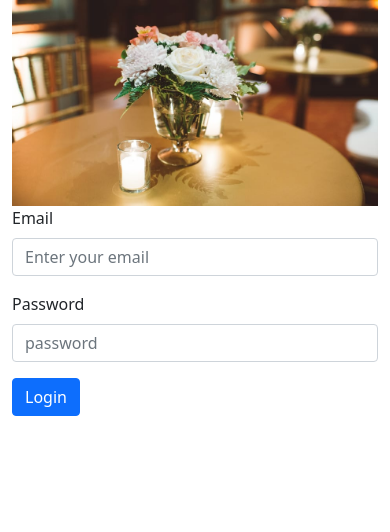
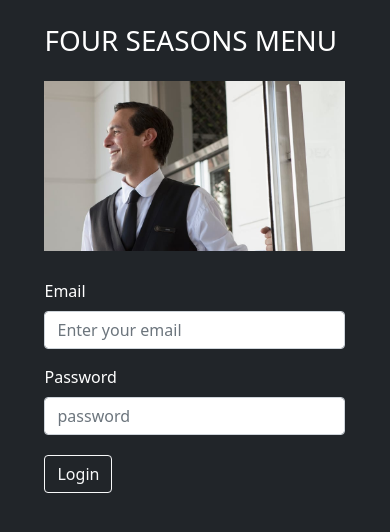
Before and after one commit to Moonriz-ar/alkemy-challenge-react, a React (Create React App) app: page / in a window 390 px wide. Shown: the top 532 px of the page. Built offline with nearby package versions, Linux system fonts and the light colour scheme.

Commit message:
styled with react-bootstrap for desktop and mobile

```diff
--- a/src/Home.js
+++ b/src/Home.js
@@ -1,13 +1,21 @@
+import { useState } from "react";
+
 import { RecipesProvider } from "./features/recipeSearch/searchRecipeContext";
 import { MenuProvider } from "./features/menu/menuContext";
+
 import Menu from "./features/menu/Menu";
 import SearchBar from "./features/recipeSearch/SearchBar";
 import SearchResults from "./features/recipeSearch/SearchResults";
 import MenuButton from "./features/menu/MenuButton";
-
 import Navbar from "react-bootstrap/Navbar";
+import Offcanvas from "react-bootstrap/Offcanvas";
 
 const Home = () => {
+  const [show, setShow] = useState(false);
+
+  const handleClose = () => setShow(false);
+  const handleShow = () => setShow(true);
+
   return (
     <>
       <MenuProvider>
@@ -29,10 +37,17 @@
             <SearchBar />
           </Navbar>
 
-          <div className="content-wrapper">
+          <div className="position-relative pb-5">
             <SearchResults />
-            <MenuButton className="menu-button" />
-            <Menu />
+            <MenuButton handleShow={handleShow} />
+            <Offcanvas show={show} onHide={handleClose}>
+              <Offcanvas.Header closeButton>
+                <Offcanvas.Title>Menu</Offcanvas.Title>
+              </Offcanvas.Header>
+              <Offcanvas.Body>
+                <Menu />
+              </Offcanvas.Body>
+            </Offcanvas>
           </div>
         </RecipesProvider>
       </MenuProvider>
--- a/src/components/RecipeCard.js
+++ b/src/components/RecipeCard.js
@@ -44,7 +44,7 @@
 
       {add && (
         <Button
-          variant="dark"
+          variant="dark rounded-bottom"
           onClick={() =>
             addRecipeMenu(
               recipe,
@@ -61,7 +61,7 @@
       )}
       {remove && (
         <Button
-          variant="dark"
+          variant="dark rounded-bottom"
           onClick={() => removeRecipeMenu(recipe, dispatch)}
         >
           {remove}
--- a/src/components/RecipeGrid.js
+++ b/src/components/RecipeGrid.js
@@ -3,10 +3,10 @@
 import Container from "react-bootstrap/Container";
 import RecipeCard from "./RecipeCard";
 
-const RecipeGrid = ({ recipes, add, remove }) => {
+const RecipeGrid = ({ recipes, isSearchResult, add, remove }) => {
   return (
     <Container>
-      <Row xs={1} md={4} className="g-4">
+      <Row xs={1} md={isSearchResult ? 4 : 1} className="g-4">
         {recipes
           ? recipes.map((recipe) => {
               return (
--- a/src/features/loginform/LoadingButton.js
+++ b/src/features/loginform/LoadingButton.js
@@ -3,7 +3,7 @@
 
 const LoadingButton = () => {
   return (
-    <Button variant="primary" className="mb-3" disabled>
+    <Button variant="outline-light" className="mb-3" disabled>
       <Spinner
         as="span"
         animation="border"
--- a/src/features/loginform/LoginForm.js
+++ b/src/features/loginform/LoginForm.js
@@ -73,19 +73,16 @@
   };
 
   return (
-    <Container fluid className="">
+    <section className="bg-dark vh-100">
+      <Container fluid="md" className="pt-4 pb-0">
         <Row>
-        <Col xs={12}>
-          <Image
-            src="/img/restaurant-four-seasons.jpg"
-            fluid="true"
-            className=""
-          />
-        </Col>
-        <Col xs={12}>
+          <Col xs={1} md={3}></Col>
+          <Col xs={10} md={6}>
+            <h1 className="text-white mb-4">FOUR SEASONS MENU</h1>
+            <Image src="/img/four-seasons.jpg" fluid="true" className="mb-4" />
             <Form onSubmit={handleLogin}>
-            <Form.Group className="mb-3">
-              <Form.Label>Email</Form.Label>
+              <Form.Group className="py-1 mb-2">
+                <Form.Label className="text-white">Email</Form.Label>
                 <Form.Control
                   type="email"
                   placeholder="Enter your email"
@@ -93,8 +90,8 @@
                   onChange={({ target }) => setEmail(target.value)}
                 />
               </Form.Group>
-            <Form.Group className="mb-3">
-              <Form.Label>Password</Form.Label>
+              <Form.Group className="py-1 mb-3">
+                <Form.Label className="text-white">Password</Form.Label>
                 <Form.Control
                   type="password"
                   placeholder="password"
@@ -106,14 +103,16 @@
               {isLoading ? (
                 <LoadingButton />
               ) : (
-              <Button variant="primary" type="submit" className="mb-3">
+                <Button variant="outline-light" type="submit" className="mb-3">
                   Login
                 </Button>
               )}
             </Form>
           </Col>
+          <Col xs={1} md={3}></Col>
         </Row>
       </Container>
+    </section>
   );
 };
 
--- a/src/features/menu/Menu.js
+++ b/src/features/menu/Menu.js
@@ -2,6 +2,8 @@
 import { MenuContext } from "./menuContext";
 
 import RecipeGrid from "../../components/RecipeGrid";
+
+import Container from "react-bootstrap/Container";
 
 const Menu = () => {
   const menu = useContext(MenuContext);
@@ -25,11 +27,27 @@
 
   return (
     <>
-      <h2>Menu</h2>
-      <p>Total price: ${totalPrice}</p>
-      <p>Average preparation time: {calculateAverage(menu, "time")} minutes</p>
-      <p>Average health score: {calculateAverage(menu, "health score")}</p>
-      {menu ? <RecipeGrid recipes={menu} remove="Remove" /> : null}
+      {menu.length !== 0 ? (
+        <Container className="mb-4">
+          <p className="my-1">
+            <span className="fw-bold">Total price:</span> ${totalPrice}
+          </p>
+          <p className="my-1">
+            <span className="fw-bold">Average preparation time:</span>{" "}
+            {calculateAverage(menu, "time")} minutes
+          </p>
+          <p className="my-1">
+            <span className="fw-bold">Average health score:</span>{" "}
+            {calculateAverage(menu, "health score")}
+          </p>
+        </Container>
+      ) : (
+        <p>Go back and add some recipes to the menu!</p>
+      )}
+
+      {menu ? (
+        <RecipeGrid recipes={menu} remove="Remove" isSearchResult={false} />
+      ) : null}
     </>
   );
 };
--- a/src/features/menu/MenuButton.js
+++ b/src/features/menu/MenuButton.js
@@ -1,9 +1,17 @@
+import { useContext } from "react";
+import { MenuContext } from "../menu/menuContext";
 import Button from "react-bootstrap/Button";
 
-const MenuButton = () => {
+const MenuButton = ({ handleShow }) => {
+  const menu = useContext(MenuContext);
   return (
-    <Button variant="danger" className="position-button">
-      <p>See menu</p>
+    <Button
+      variant="danger"
+      onClick={handleShow}
+      className="position-fixed bottom-0 end-0 m-3 d-flex flex-column align-items-center p-2 text-uppercase shadow"
+    >
+      <p className="m-0 p-1 fw-bold">See menu</p>
+      <p className="m-0 px-1 text-white-50">{menu.length} of 4</p>
     </Button>
   );
 };
--- a/src/features/recipeSearch/SearchResults.js
+++ b/src/features/recipeSearch/SearchResults.js
@@ -8,15 +8,18 @@
   const state = useContext(RecipeContext);
 
   return (
-    <Container>
-      <h2 className="display-3 my-4">Recipes search results</h2>
+    <Container className="py-4">
+      <h2 className="display-3 pb-2">Recipes search results</h2>
+      {state.recipes.length === 0 ? (
+        <h3 className="display-4 my-2">Search above for recipes! ☝️</h3>
+      ) : null}
       {state.loading === true ? (
         <>
           <h3 className="display-4 my-2">Looking for recipes!</h3>
           <img className="my-1" src="/img/searching.gif" alt="Searching" />
         </>
       ) : (
-        <RecipeGrid recipes={state.recipes} add="Add" />
+        <RecipeGrid recipes={state.recipes} add="Add" isSearchResult={true} />
       )}
     </Container>
   );
```
Also changed, not shown: public/img/four-seasons.jpg. Lines whose indentation alone changed are shown as unchanged.
